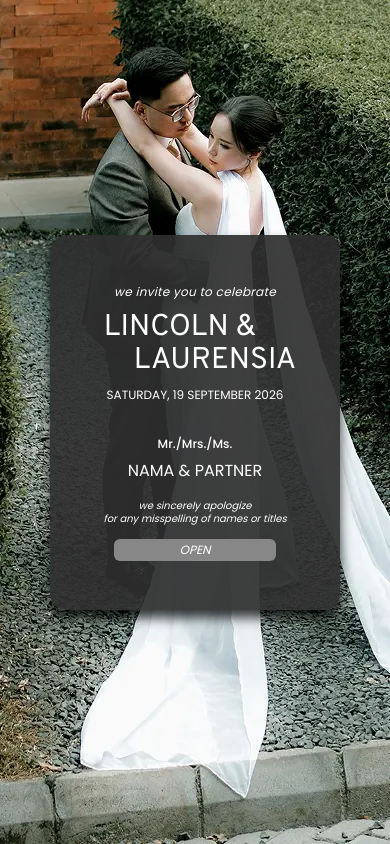
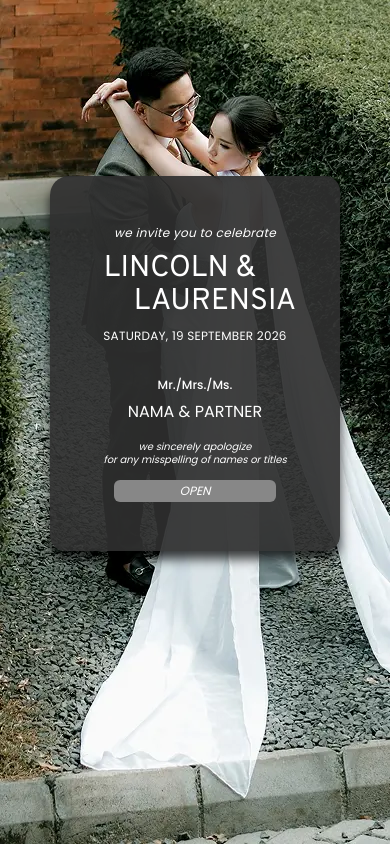
Before and after one commit to Riqzaalfatir/TwinkleBook, a Next.js app: page /preview in a window 390 px wide. Shown: the top 844 px of the page. Built offline with nearby package versions, Linux system fonts and the light colour scheme; grey boxes are pictures that could not be loaded.

Commit message:
revisi kecuali hero

```diff
--- a/src/components/templates/Lincoln-Laurensia/Hero.tsx
+++ b/src/components/templates/Lincoln-Laurensia/Hero.tsx
@@ -22,9 +22,9 @@ const Hero = ({ data, start = true }: HeroProps) => {
 
   return (
     <section
-      id="hero"
-      className="relative flex min-h-screen w-full flex-col justify-end overflow-hidden text-white"
-    >
+  id="hero"
+  className="relative flex h-[216.41vw] w-full flex-col justify-end overflow-hidden text-white lg:h-auto lg:min-h-screen"
+>
       <div className="absolute inset-0 z-0">
         <Image
           src="/images/Lincoln-Laurensia/Hero/HeroBG.webp"
--- a/src/components/templates/Lincoln-Laurensia/Opening.tsx
+++ b/src/components/templates/Lincoln-Laurensia/Opening.tsx
@@ -71,16 +71,18 @@ const Opening = ({
           animate={{ opacity: 1 }}
           exit={{ opacity: 0 }}
           transition={{ duration: 0.7, ease: "easeInOut" }}
-          className="fixed inset-0 z-[100] flex justify-center items-center px-[16px]"
+          className="fixed inset-0 z-[100] flex justify-center items-start pt-[45vw] px-[16px] lg:items-center lg:pt-0"
         >
-          <div className="absolute inset-0 z-0">
+          <div className="absolute inset-0 z-0 bg-[#2F2F2F]">
+            <div className="relative aspect-[390/844] w-full lg:hidden">
               <Image
                 src="/images/Lincoln-Laurensia/Opening/BgMobile.webp"
                 alt="Opening background"
                 fill
                 priority
-              className="object-cover object-top lg:hidden"
+                className="object-cover"
               />
+            </div>
             <Image
               src="/images/Lincoln-Laurensia/Opening/BgDekstop.webp"
               alt="Opening background"
@@ -95,7 +97,7 @@ const Opening = ({
             initial={false}
             animate={{ opacity: 1, scale: 1, y: 0 }}
             exit="exit"
-            className="relative bg-[#2F2F2F]/[0.92] lg:bg-[#2F2F2F]/[0.86] rounded-[15px] rounded-tl-[19px] lg:rounded-[23.39px] lg:rounded-tl-[29.62px] overflow-hidden w-[290px] max-w-[290px] lg:w-[452.15px] lg:max-w-[452.15px] flex flex-col z-[100] [box-shadow:0px_8px_11.6px_0px_rgba(0,0,0,0.76)] lg:[box-shadow:0px_12.47px_18.09px_0px_rgba(0,0,0,0.54)]"
+            className="relative antialiased bg-[#2F2F2F]/[0.92] lg:bg-[#2F2F2F]/[0.86] rounded-[15px] rounded-tl-[19px] lg:rounded-[23.39px] lg:rounded-tl-[29.62px] overflow-hidden w-[290px] max-w-[290px] lg:w-[452.15px] lg:max-w-[452.15px] flex flex-col z-[100] [box-shadow:0px_8px_11.6px_0px_rgba(0,0,0,0.76)] lg:[box-shadow:0px_12.47px_18.09px_0px_rgba(0,0,0,0.54)]"
           >
             <div className="relative z-20 flex flex-col items-center text-center pt-[48px] lg:pt-[90px] pb-[49px] lg:pb-[67px] overflow-hidden">
               <p className="relative z-10 font-poppins text-[12px] lg:text-[18px] text-white italic tracking-wide">
@@ -109,7 +111,7 @@ const Opening = ({
                 </span>
               </h1>
 
-              <p className="relative z-10 font-poppins text-[12px] lg:text-[18px] text-white pt-[9px] lg:pt-[15px]">
+              <p className="relative z-10 font-poppins text-[12px] lg:text-[18px] tracking-[0.02em] text-white pt-[9px] lg:pt-[15px]">
                 SATURDAY, 19 SEPTEMBER 2026
               </p>
 
```
Lines whose indentation alone changed are shown as unchanged.
